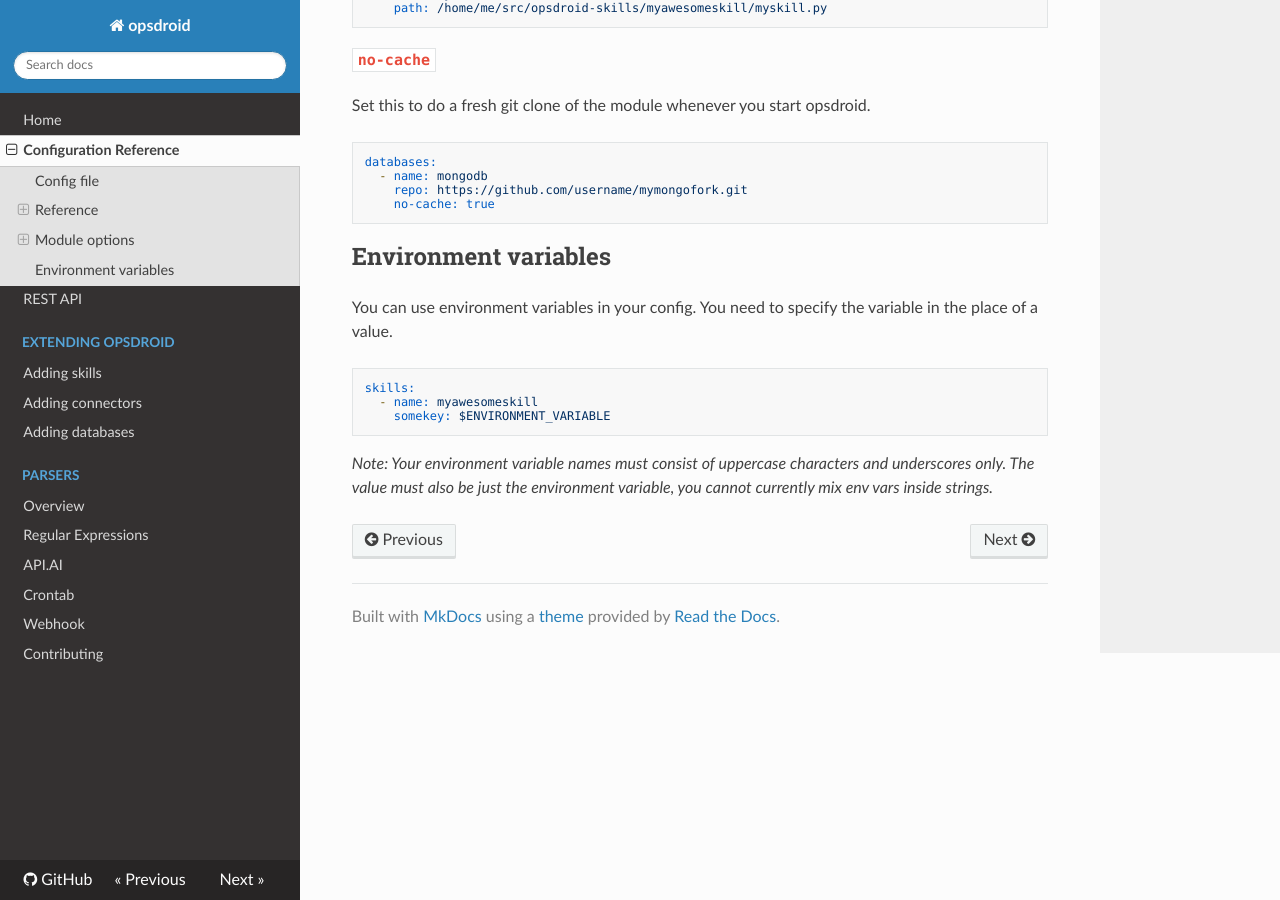
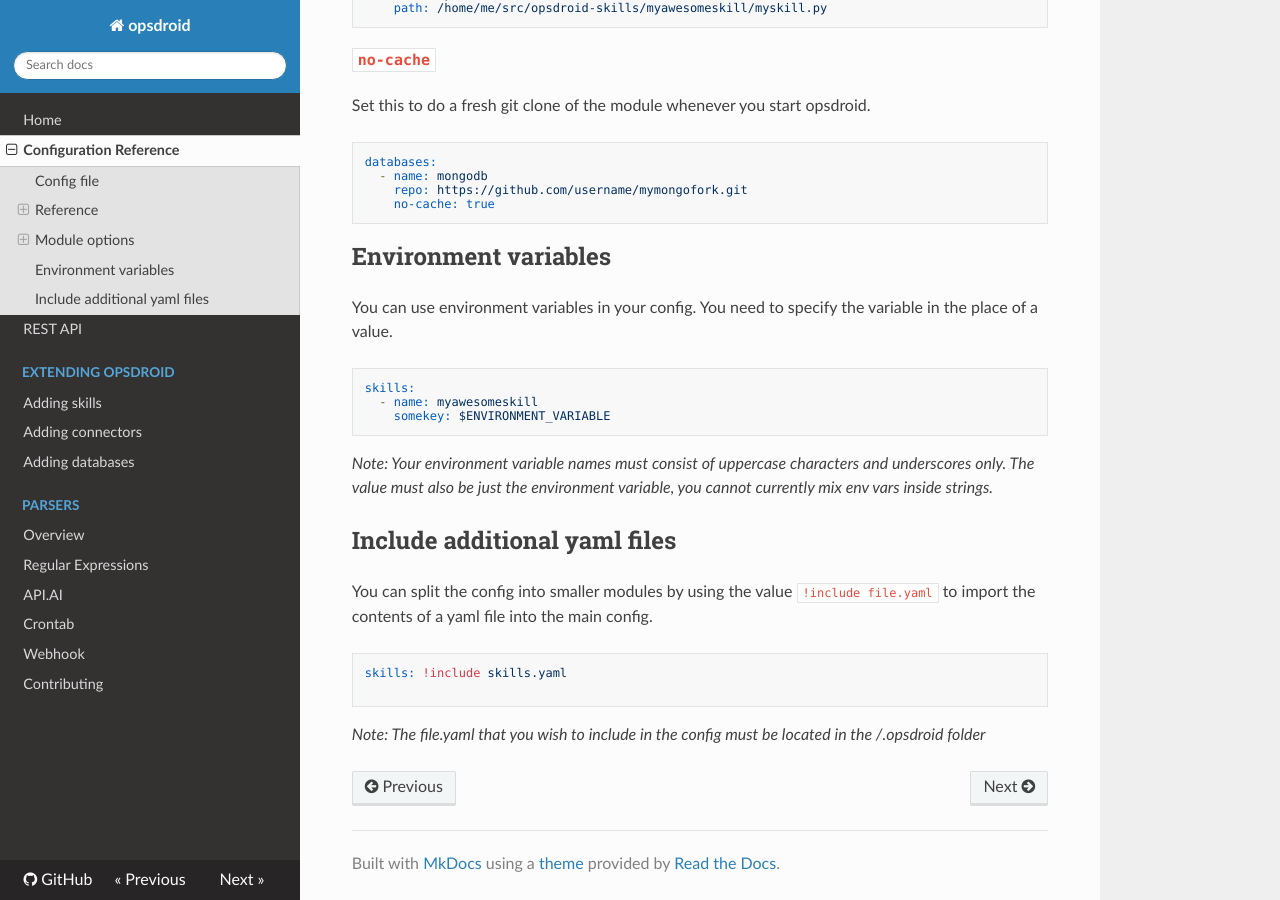
Before and after one commit to opsdroid/opsdroid, an MkDocs documentation site: the page built from docs/configuration-reference.md, in a window 1280 px wide and 900 px high, scrolled down 3746 px. Built offline with MkDocs 1.6.1, drawn with Linux system fonts in a browser that asks for light colours; nearby versions of some CDN libraries; old or Windows-style settings are respelled for this version of MkDocs.

Commit message:
Added !\include documentation

````diff
--- a/docs/configuration-reference.md
+++ b/docs/configuration-reference.md
@@ -188,3 +188,15 @@ skills:
 ```
 
 _Note: Your environment variable names must consist of uppercase characters and underscores only. The value must also be just the environment variable, you cannot currently mix env vars inside strings._
+
+## Include additional yaml files
+
+You can split the config into smaller modules by using the value `!include file.yaml` to import the contents of a yaml file into the main config.
+
+
+```yaml
+skills: !include skills.yaml
+
+```
+
+_Note: The file.yaml that you wish to include in the config must be located in the /.opsdroid folder_
````
